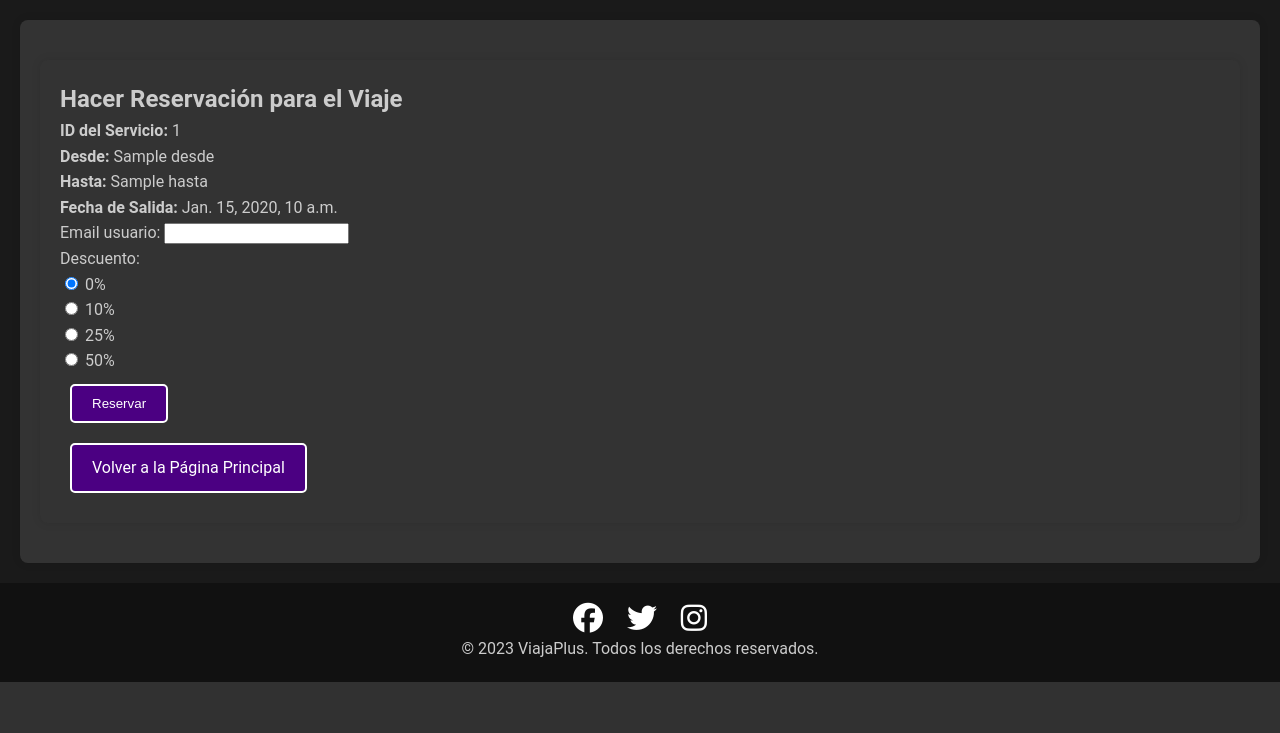
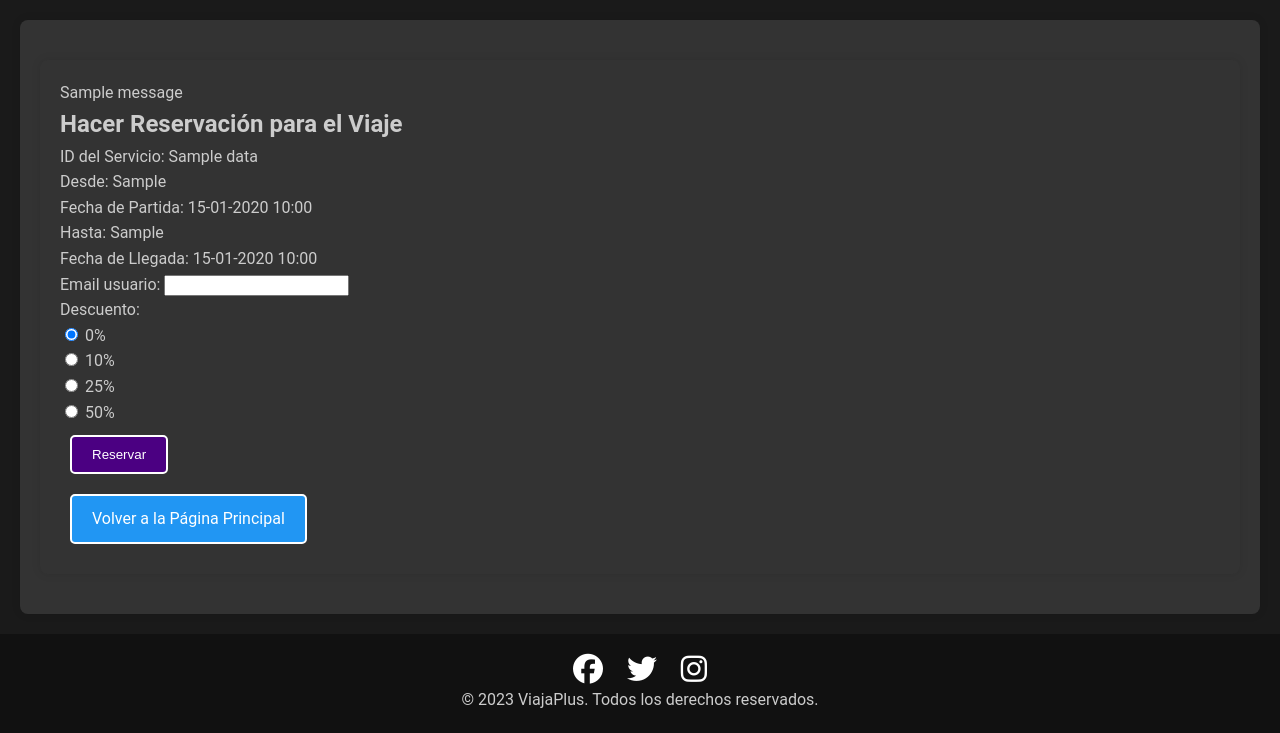
Before and after one commit to IgnacioAlme/TPIDABD, a Django app: template ViajaPlus/templates/make_reservation.html in a window 1280 px wide. Shown: the part 382-1115 px from the top of the page. Before the commit the page ends 1064 px from the top, so only its background shows below. Run offline with Django 5.2, Linux system fonts and the light colour scheme; tables that the repository leaves empty hold one stand-in row (values such as "Sample post"); the template is opened without the code that fills it: values that come from a table or form of the project are taken from there, most other values are stand-ins (such as "Sample title", 1, 10 or a date in 2020); one stand-in notice (Sample message) is shown; some libraries are stand-ins or nearby versions.

Commit message:
CORRECCION

```diff
--- a/ViajaPlus/templates/make_reservation.html
+++ b/ViajaPlus/templates/make_reservation.html
@@ -1,22 +1,35 @@
 {% extends 'base.html' %}
 {% load static %}
 
-{% block titulo %}- Hacer reservación{% endblock %}
+{% block title %}- Hacer Reservación{% endblock  %}
 
 {% block content %}
-    <div class="container">
-        <h2 class="main-title mb-4">Hacer Reservación para el Viaje</h2>
-        <p class="service-info"><strong>ID del Servicio:</strong> {{data.id}}</p>
-        <p class="service-info"><strong>Desde:</strong> {{data.desde}}</p>
-        <p class="service-info"><strong>Hasta:</strong> {{data.hasta}}</p>
-        <p class="service-info"><strong>Fecha de Salida:</strong> {{data.fecha_salida}}</p>
+  <div class="container">
+    {% for msg in messages %}
+      <div class="alert alert-info my-3" role="alert">
+        {{ msg }}
+      </div>
+    {% endfor %}
 
-        <form method="POST" novalidate>
+    {% if not is_error %}
+      <h2 class="display-4">Hacer Reservación para el Viaje</h2>
+      <div class="card my-4 custom-card">
+        <div class="card-body">
+          <p class="card-text">ID del Servicio: {{ data }}</p>
+          <p class="card-text">Desde: {{ place_from }}</p>
+          <p class="card-text">Fecha de Partida: {{ date_from|date:"d-m-Y H:i" }}</p>
+          <p class="card-text">Hasta: {{ place_to }}</p>
+          <p class="card-text">Fecha de Llegada: {{ date_to|date:"d-m-Y H:i" }}</p>
+
+          <form method="POST" novalidate class="custom-form">
             {% csrf_token %}
             {{ form.as_p }}
-            <button type="submit" class="btn btn-primary mt-3">Reservar</button>
-        </form>
+            <button type="submit" class="btn btn-primary">Reservar</button>
+          </form>
 
-        <a href="{% url 'home' %}" class="btn btn-primary mt-3">Volver a la Página Principal</a>
-    </div>
+          <a href="{% url 'home' %}" class="btn btn-secondary mt-3">Volver a la Página Principal</a>
+        </div>
+      </div>
+    {% endif %}
+  </div>
 {% endblock %}
```
Also changed, not shown: ViajaPlus/templates/search_db.html (+24 -21 lines).
